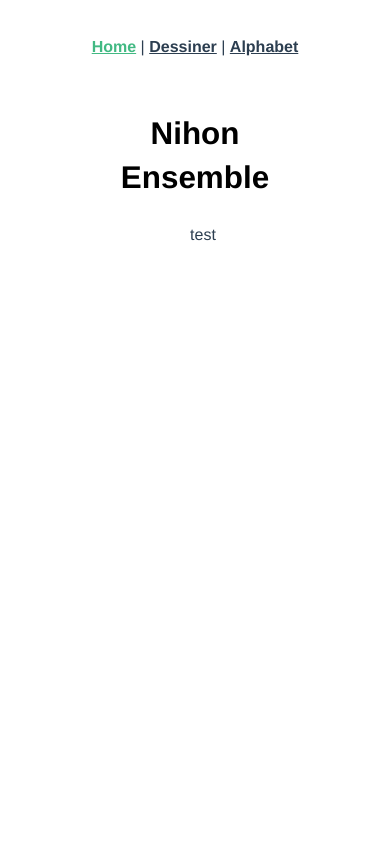
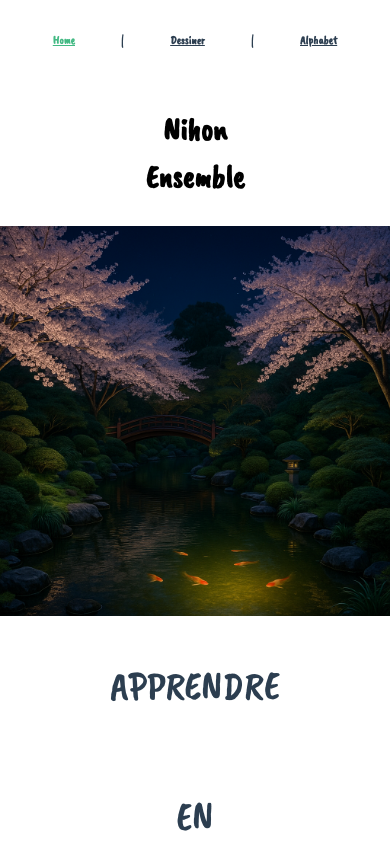
Before and after one commit to krousselet/hina, a Vue app: page / in a window 390 px wide. Shown: the top 844 px of the page. Built offline with nearby package versions, Linux system fonts and the light colour scheme.

Commit message:
home page responsive, first design

```diff
--- a/src/App.vue
+++ b/src/App.vue
@@ -9,8 +9,63 @@
 
 <style lang="scss">
 
+// IMPORTS
+
+@import url('https://fonts.googleapis.com/css2?family=Caveat+Brush&display=swap');
+
+// GENERAL CLASSES
+
+.appear-animation {
+  opacity: 0;
+}
+
+.flex {
+  display: flex;
+  justify-content: center;
+  align-items: center;
+}
+
+.flex-mobile {
+  display: flex;
+  flex-direction: column;
+  justify-content: center;
+  align-items: center;
+}
+
+.gradient {
+  background: #ddd6f3;
+  background: linear-gradient(to top, grey, rgba(175, 175, 33, 0.774), yellow);
+}
+
+.background-dark {
+  background-color: black;
+  color: white;
+  width: 100%;
+}
+
+.background-light {
+  background-color: white;
+  color: black;
+}
+
 // VARIABLES
-$background-black: rgba(0, 0, 0, 0.945);
+
+// FONTS
+
+.caveat-brush-regular {
+  font-family: "Caveat Brush", cursive;
+  font-weight: 400;
+  font-style: normal;
+}
+
+//STRUCTURE
+
+body {
+  margin: 0 !important;
+  padding: 0 !important;
+  box-sizing: border-box !important;
+
+}
 
 #app {
   font-family: Avenir, Helvetica, Arial, sans-serif;
@@ -18,18 +73,53 @@ $background-black: rgba(0, 0, 0, 0.945);
   -moz-osx-font-smoothing: grayscale;
   text-align: center;
   color: #2c3e50;
+  font-family: "Caveat Brush", cursive;
 }
 
 nav {
   padding: 30px;
+  display: flex;
+  justify-content: space-around;
+  align-items: center;
 
   a {
     font-weight: bold;
     color: #2c3e50;
+    font-size: 3vw;
 
     &.router-link-exact-active {
       color: #42b983;
     }
   }
 }
+
+// ANIMATIONS
+
+@keyframes appear {
+  0% {
+    opacity: 0;
+  }
+
+  100% {
+    opacity: 1;
+  }
+}
+
+@keyframes move-from-left {
+  0% {
+    left: -25vw;
+  }
+  100% {
+    left: 0;
+  }
+}
+
+@keyframes move-from-right {
+  0% {
+    right: -25vw;
+  }
+  100% {
+    right: 0;
+  }
+}
 </style>
--- a/src/components/HomeComponent.vue
+++ b/src/components/HomeComponent.vue
@@ -1,28 +1,114 @@
 <template>
-  <main class="">
-    test
+  <main class="flex-mobile">
+    <div class="image-container appear-animation">
+      <img
+        src="../../public/images/desktop/home-background.png"
+        alt="image de jardin japonais nuit"
+        srcset=""
+      />
+    </div>
+    <!-- <div class="background-dark appear-animation"> -->
+      <div class="text-container appear-animation delay-1">
+        <p>apprendre</p>
+      </div>
+      <div class="text-container appear-animation delay-2">
+        <p>en</p>
+      </div>
+      <div class="text-container appear-animation delay-3">
+        <p>s'amusant</p>
+      </div>
+    <!-- </div> -->
   </main>
 </template>
 
 <script>
 export default {
-  name: 'HomeView',
-
-}
+  name: "HomeView",
+};
 </script>
 
 <style scoped lang="scss">
+
+// STRUCTURE
+
 main {
-  height: 800px;
-  width: 100%;
-  position: absolute;
-  // background-color: rgba(255, 255, 0, 0.863);
+    width: 100%;
+
+    .image-container {
+      width: 100%;
+      height: 100%;
+      animation: appear 1s 0.5s forwards ease-in-out;
+
+      img {
+        width: 100%;
+        height: 100%;
+      }
+    }
+    // MOVE THIS IN THE APP SO IT IS USABLE GLOBALLY
+
+    .background-dark {
+      margin-top: 20px;
+      animation: appear 1s .5s ease-in-out forwards;
+    }
+    .text-container {
+      overflow-x: hidden;
+      position: relative;
+      font-size: 2.5rem;
+      text-transform: uppercase;
+      animation: appear 1s ease-in-out forwards,
+        move-from-right 1s 0.5s ease-in-out forwards;
+
+      // Loop to apply incremental delays
+      @for $i from 1 through 3 {
+        &.delay-1 {
+          animation-delay: 1s;
+        }
+        &.delay-2 {
+          animation-delay: 1.5s;
+        }
+        &.delay-3 {
+          animation-delay: 2s;
+        }
+      }
+    }
+  }
+
+@media (min-width: 320px) and (max-width: 550px) {
+  main {
+    width: 100%;
+
+    .image-container {
+      width: 100%;
+      height: 100%;
+      animation: appear 1s 0.5s forwards ease-in-out;
+
+      img {
+        width: 100%;
+        height: 100%;
+      }
+    }
+    // MOVE THIS IN THE APP SO IT IS USABLE GLOBALLY
+
+    .background-dark {
+      margin-top: 20px;
+      animation: appear 1s .5s ease-in-out forwards;
+    }
+  }
 }
-.gradient {
-  background: #ddd6f3;
-  background: linear-gradient(
-    to top,
-    grey,rgba(175, 175, 33, 0.774), yellow
-  );
+
+@media (min-width: 551px) and (max-width: 991px) {
+  .image-container {
+      min-width: 551px;
+      max-width: 991px;
+      height: 100%;
+  }
+}
+
+@media (min-width: 991px) and (max-width: 4080px) {
+  .image-container {
+      min-width: 991px;
+      max-width: 1024px;
+      height: 100%;
+  }
 }
 </style>
--- a/src/components/RevealComponent.vue
+++ b/src/components/RevealComponent.vue
@@ -31,6 +31,7 @@ p {
 }
 
 .block-reveal {
+  background-color: white;
   --t: calc(var(--td) + var(--d));
 
   color: transparent;
@@ -38,7 +39,7 @@ p {
 
   position: relative;
   overflow: hidden;
-  border-radius: 7px;
+  border-radius: 0px;
 
   animation: revealBlock 0s var(--t) forwards;
 }
@@ -49,7 +50,7 @@ p {
   width: 0%;
   height: 100%;
   padding-bottom: 4px;
-  border-radius: 7px;
+  border-radius: 0;
 
   position: absolute;
   top: 0;
```
Also changed, not shown: public/images/desktop/home-background.png (added).
